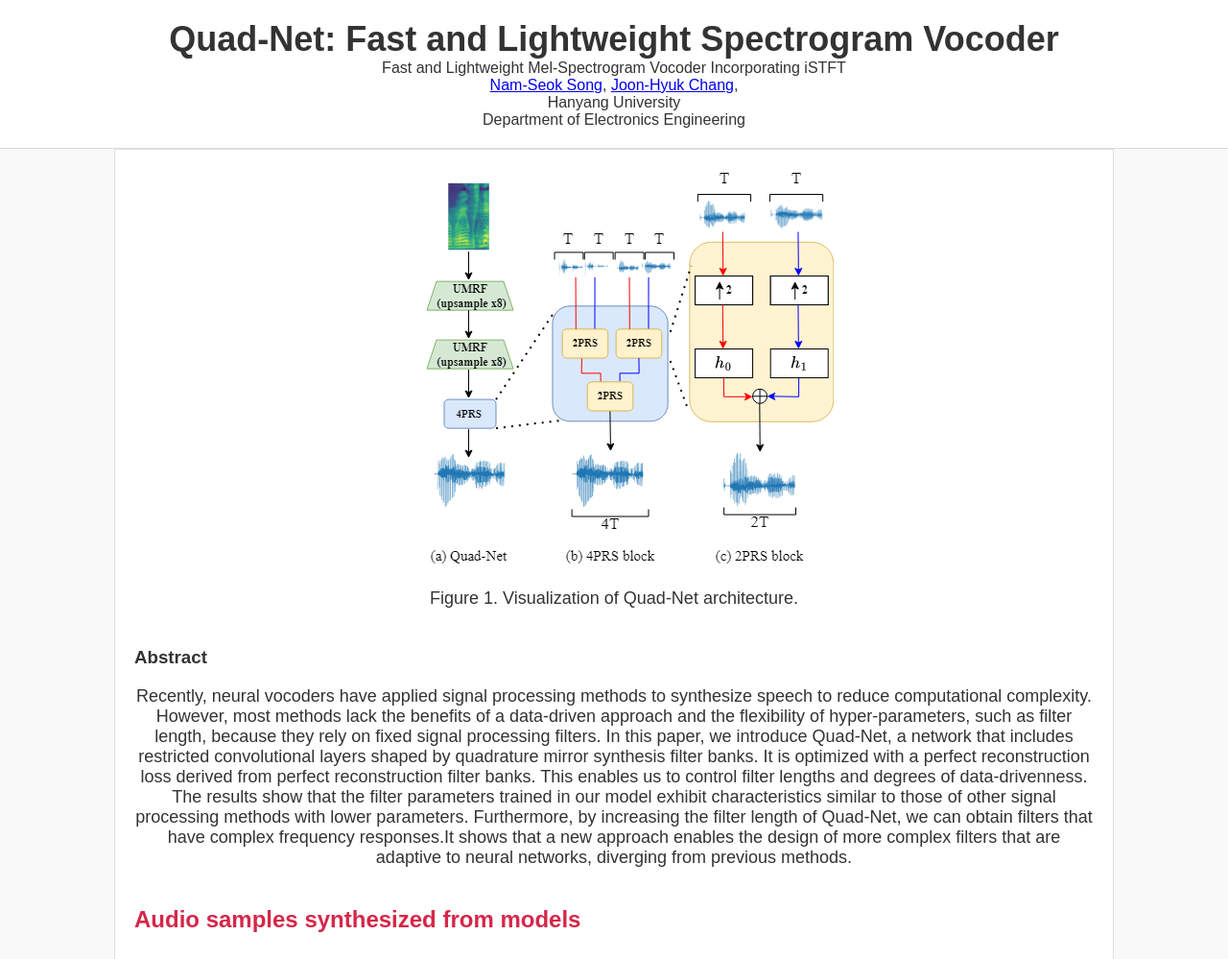
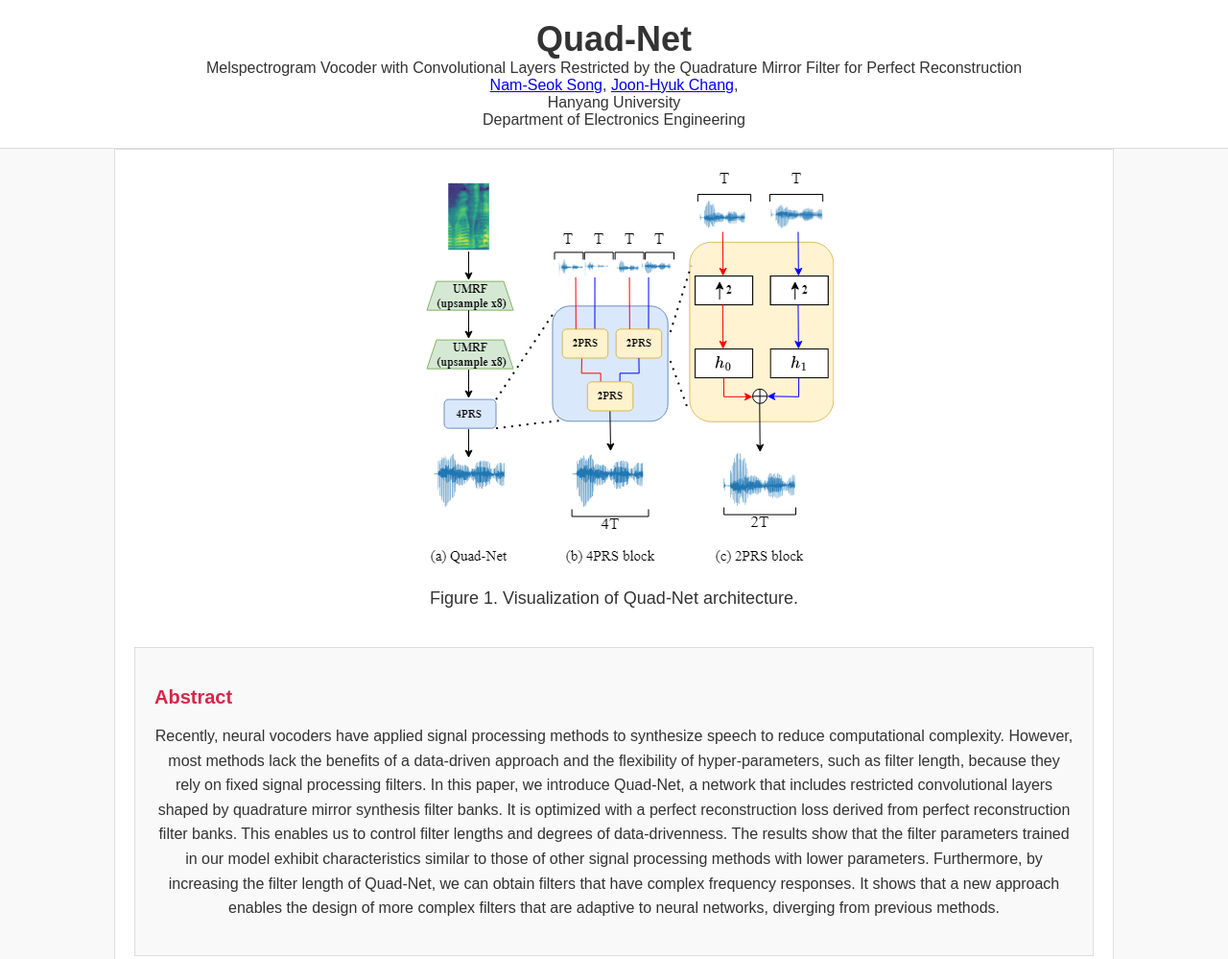
Before and after one commit to eayh/quad-net, a plain HTML site: page index.html in a window 1280 px wide. Shown: the top 999 px of the page at 96% size. Drawn offline with Linux system fonts and the light colour scheme.

Commit message:
Update index.html

```diff
--- a/index.html
+++ b/index.html
@@ -70,13 +70,30 @@
             border-top: 1px solid #ddd;
             font-size: 14px;
         }
+        /* Abstract section styling */
+        .abstract {
+            background-color: #f9f9f9;
+            padding: 20px;
+            border: 1px solid #ddd;
+            margin-top: 30px;
+            text-align: left; /* Align text to the left */
+        }
+        .abstract h3 {
+            font-size: 20px;
+            color: #D52749;
+            margin-bottom: 10px;
+        }
+        .abstract p {
+            font-size: 16px;
+            line-height: 1.6;
+        }
     </style>
 </head>
 <body>
 
 <header>
-    <h1>Quad-Net: Fast and Lightweight Spectrogram Vocoder</h1>
-    <div class="sub-header">Fast and Lightweight Mel-Spectrogram Vocoder Incorporating iSTFT</div>
+    <h1>Quad-Net</h1>
+    <div class="sub-header">Melspectrogram Vocoder with Convolutional Layers Restricted by the Quadrature Mirror Filter for Perfect Reconstruction</div>
     <div class="author-list">
         <a href="#">Nam-Seok Song</a>,
         <a href="#">Joon-Hyuk Chang</a>,
@@ -89,7 +106,6 @@
 
 <main>
     <section class="image-section">
-
         <img src="quad_net_figure.png" alt="Quad-Net">
         <p>Figure 1. Visualization of Quad-Net architecture.</p>
     </section>
@@ -97,13 +113,9 @@
     <section class="abstract">
         <h3>Abstract</h3>
         <p>
-            Recently, neural vocoders have applied signal processing methods to synthesize speech to reduce computational complexity. However, most methods lack the benefits of a data-driven approach and the flexibility of hyper-parameters, such as filter length, because they rely on fixed signal processing filters. In this paper, we introduce Quad-Net, a network that includes restricted convolutional layers shaped by quadrature mirror synthesis filter banks. It is optimized with a perfect reconstruction loss derived from perfect reconstruction filter banks. This enables us to control filter lengths and degrees of data-drivenness. The results show that the filter parameters trained in our model exhibit characteristics similar to those of other signal processing methods with lower parameters. Furthermore, by increasing the filter length of Quad-Net, we can obtain filters that have complex frequency responses.It shows that a new approach enables the design of more complex filters that are adaptive to neural networks, diverging from previous methods.
+            Recently, neural vocoders have applied signal processing methods to synthesize speech to reduce computational complexity. However, most methods lack the benefits of a data-driven approach and the flexibility of hyper-parameters, such as filter length, because they rely on fixed signal processing filters. In this paper, we introduce Quad-Net, a network that includes restricted convolutional layers shaped by quadrature mirror synthesis filter banks. It is optimized with a perfect reconstruction loss derived from perfect reconstruction filter banks. This enables us to control filter lengths and degrees of data-drivenness. The results show that the filter parameters trained in our model exhibit characteristics similar to those of other signal processing methods with lower parameters. Furthermore, by increasing the filter length of Quad-Net, we can obtain filters that have complex frequency responses. It shows that a new approach enables the design of more complex filters that are adaptive to neural networks, diverging from previous methods.
         </p>
     </section>
-
-
-
-
 
     <section>
         <h2>Audio samples synthesized from models</h2>
@@ -163,16 +175,4 @@
             <tr>
                 <td>iSTFTNet V2</td>
                 <td><audio controls><source src="audio/0_96_01.wav" type="audio/wav"></audio></td>
-                <td><audio controls><source src="audio/1_96_01.wav" type="audio/wav"></audio></td>
-                <td><audio controls><source src="audio/2_96_01.wav" type="audio/wav"></audio></td>
-            </tr>
-        </table>
-    </section>
-</main>
-
-<!-- <footer>
-    <p>&copy; 2024 Quad-Net. All rights reserved.</p>
-</footer> -->
-
-</body>
-</html>
+                <td><audio controls><source src="audio/1_96_01.wav" type="audio/wav"></
```
